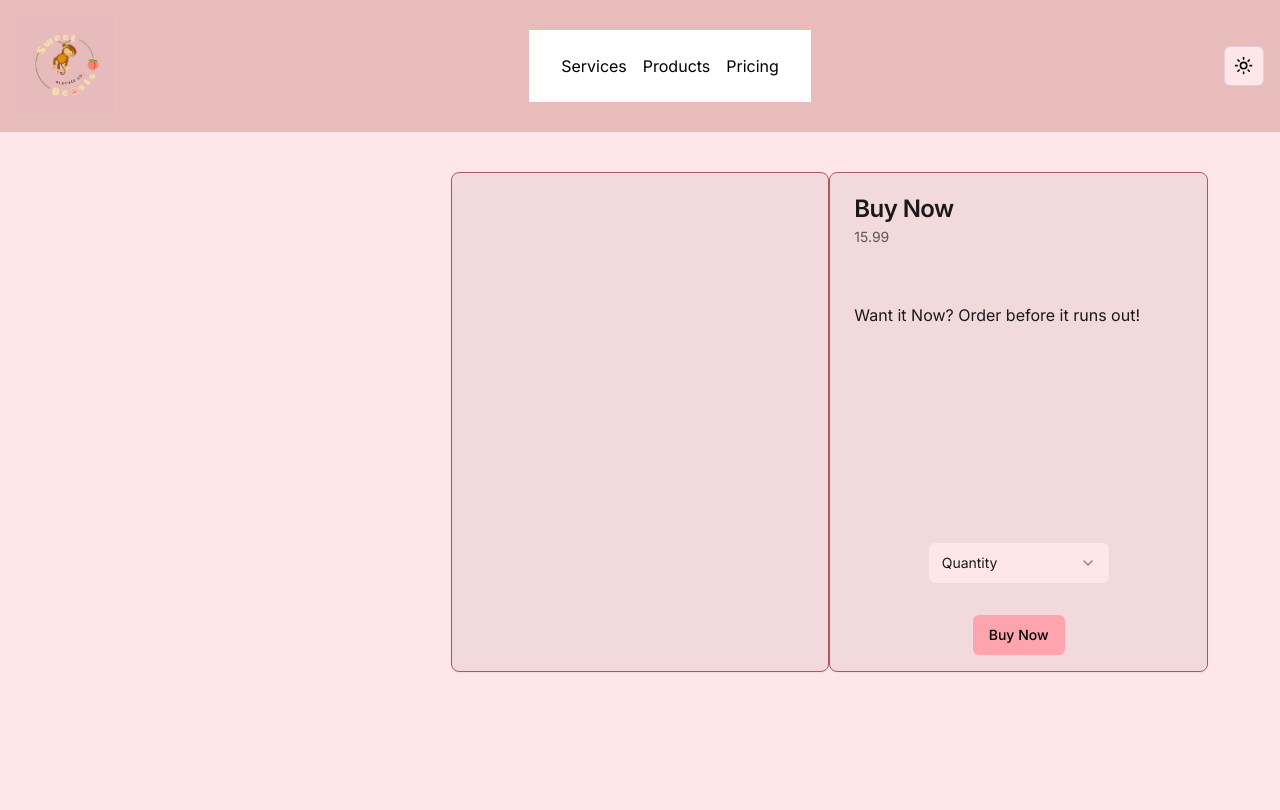
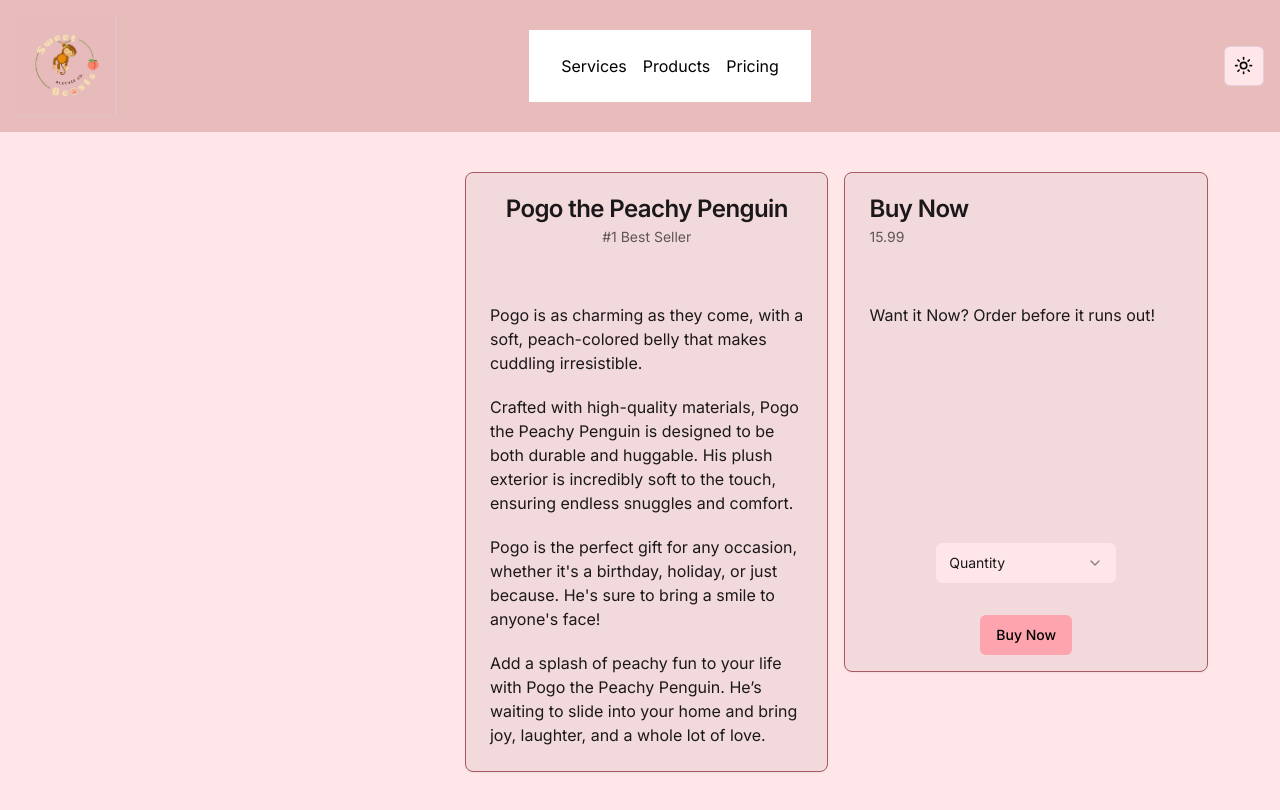
Before and after one commit to AgrawalVi/SweetBeasts, a Next.js app: page /products/pogo in a window 1280 px wide. Built offline with nearby package versions, Linux system fonts and the light colour scheme.

Commit message:
Adds a second card for the product page

```diff
--- a/src/app/products/pogo/page.tsx
+++ b/src/app/products/pogo/page.tsx
@@ -19,10 +19,20 @@ import { Button } from "@/components/ui/button";
 
 export default function Pogo() {
   return (
-    <div className="container mx-auto flex justify-end">
-      <Card className="w-full md:w-3/4 lg:w-1/2 xl:w-1/3 h-96 lg:h-[500px]">
+    <div className="container mx-auto flex justify-end space-x-4">
+      <Card className="w-full md:w-3/4 lg:w-[47%] xl:w-[32%] h-96 lg:h-[600px]">
+        <CardHeader className="mb-8">
+          <CardTitle className="text-center">Pogo the Peachy Penguin</CardTitle>
+          <CardDescription className="text-center">#1 Best Seller</CardDescription>
+        </CardHeader>
+        <CardContent className="mb-48">
+          <p className="mb-5">Pogo is as charming as they come, with a soft, peach-colored belly that makes cuddling irresistible.</p>
+          <p className="mb-5">Crafted with high-quality materials, Pogo the Peachy Penguin is designed to be both durable and huggable. His plush exterior is incredibly soft to the touch, ensuring endless snuggles and comfort.</p>
+          <p className="mb-5">Pogo is the perfect gift for any occasion, whether it's a birthday, holiday, or just because. He's sure to bring a smile to anyone's face!</p>
+          <p>Add a splash of peachy fun to your life with Pogo the Peachy Penguin. He’s waiting to slide into your home and bring joy, laughter, and a whole lot of love.</p>
+        </CardContent>
       </Card>
-      <Card className="w-full md:w-3/4 lg:w-1/2 xl:w-1/3 h-96 lg:h-[500px]">
+      <Card className="w-full md:w-3/4 lg:w-[47%] xl:w-[32%] h-96 lg:h-[500px]">
         <CardHeader className="mb-8">
           <CardTitle>Buy Now</CardTitle>
           <CardDescription>15.99</CardDescription>
```
Lines whose indentation alone changed are shown as unchanged.
